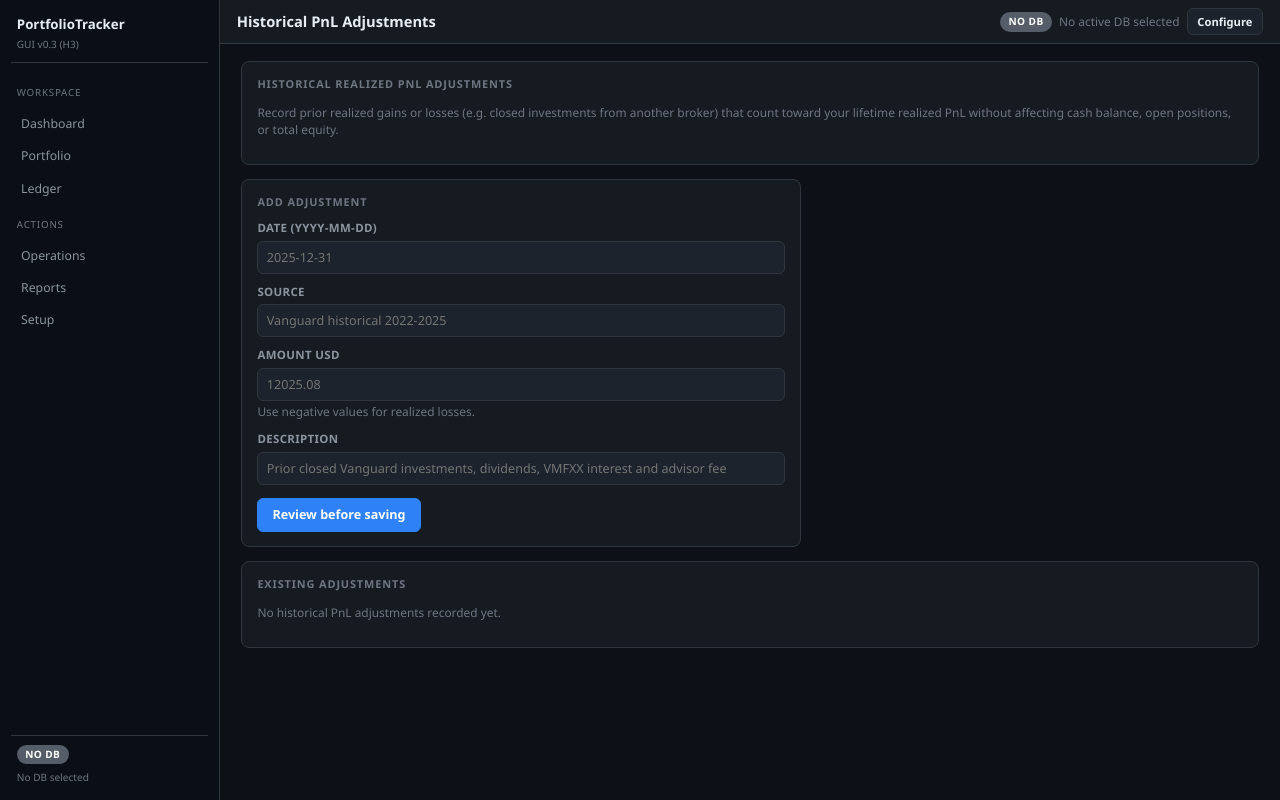
After one commit to jalexmunoz/PortfolioTracker, a Flask app: template gui/templates/historical_pnl.html in a window 1280 px wide. The commit adds this page. Run offline with Flask 3, Linux system fonts and the light colour scheme; the template is opened without the code that fills it, so the values that code supplies are empty.

Commit message:
B57: add historical realized PnL adjustments

```diff
--- a/gui/routes.py
+++ b/gui/routes.py
@@ -124,7 +124,11 @@ def _format_last_refresh(ts) -> str:
 
 
 def _compute_total_pnl(summary: dict) -> Decimal:
-    realized = Decimal(str(summary.get("total_realized_pnl", 0) or 0))
+    realized = Decimal(str(
+        summary.get("displayed_realized_pnl")
+        or summary.get("total_realized_pnl")
+        or 0
+    ))
     unrealized = Decimal(str(summary.get("total_unrealized_pnl", 0) or 0))
     return realized + unrealized
 
@@ -147,6 +151,7 @@ def _build_breakdown_rows(s):
 # B52 — Confirmation/review helpers for write operations
 # ---------------------------------------------------------------------------
 
+_HIST_PNL_FIELDS = ("adjustment_date", "source", "amount_usd", "description")
 _TRANSACTION_FIELDS = ("side", "account", "symbol", "tx_date", "qty", "price", "fee", "notes")
 _CDT_FIELDS = (
     "account", "symbol", "open_date", "maturity_date", "principal", "currency",
@@ -161,6 +166,40 @@ _CASH_FIELDS = ("account", "movement_date", "movement_type", "amount", "notes")
 
 def _raw_payload(form, fields):
     return {field: form.get(field, "") for field in fields}
+
+
+def _validate_hist_pnl_form(form):
+    """Parse + validate Add Historical PnL Adjustment form. Returns dict or raises ValueError."""
+    adjustment_date = form.get("adjustment_date", "").strip()
+    source = form.get("source", "").strip()
+    amount_str = form.get("amount_usd", "").strip()
+    description = form.get("description", "").strip() or None
+
+    if not adjustment_date:
+        raise ValueError("Date is required")
+    if not source:
+        raise ValueError("Source is required")
+    amount_usd = _parse_decimal(amount_str, "Amount USD")
+    return {
+        "adjustment_date": adjustment_date,
+        "source": source,
+        "amount_usd": amount_usd,
+        "description": description,
+    }
+
+
+def _summary_hist_pnl(parsed):
+    sign = "+" if parsed["amount_usd"] >= 0 else ""
+    return [
+        ("Date", parsed["adjustment_date"]),
+        ("Source", parsed["source"]),
+        ("Amount USD", f"{sign}{_format_money(parsed['amount_usd'])} USD"),
+        ("Description", parsed["description"] or "—"),
+        ("Affects cash", "No"),
+        ("Affects open positions", "No"),
+        ("Affects total equity", "No"),
+        ("Affects realized PnL", "Yes"),
+    ]
 
 
 def _validate_transaction_form(form):
@@ -1392,6 +1431,81 @@ def add_fund_movement():
 
 
 # ---------------------------------------------------------------------------
+# B57 — Historical Realized PnL Adjustments
+# ---------------------------------------------------------------------------
+
+@bp.route("/historical-pnl", methods=["GET", "POST"])
+def historical_pnl():
+    active = _require_active_db()
+    if active is None:
+        return redirect(url_for("gui.setup"))
+
+    if request.method == "POST":
+        confirmed = request.form.get("confirmed") == "1"
+        review_mode = request.form.get("review") == "1" and not confirmed
+
+        try:
+            parsed = _validate_hist_pnl_form(request.form)
+
+            if review_mode:
+                return render_template(
+                    "review_operation.html",
+                    active=active,
+                    active_section="reports",
+                    title="Review Historical PnL Adjustment",
+                    summary=_summary_hist_pnl(parsed),
+                    raw_payload=_raw_payload(request.form, _HIST_PNL_FIELDS),
+                    endpoint_url=url_for("gui.historical_pnl"),
+                    next_url=request.form.get("next_url", ""),
+                    warning=None,
+                )
+
+            backup_path, abort = _backup_before_write(
+                active, "add_historical_pnl_adjustment", "gui.historical_pnl",
+            )
+            if abort is not None:
+                return abort
+
+            db, resolver, _tx_svc, pnl_svc = _get_db_and_services(active)
+            try:
+                adj_id = pnl_svc.add_historical_realized_pnl_adjustment(
+                    adjustment_date=parsed["adjustment_date"],
+                    source=parsed["source"],
+                    description=parsed["description"],
+                    amount_usd=parsed["amount_usd"],
+                )
+                flash(
+                    f"OK: Historical PnL adjustment saved, id={adj_id}"
+                    f"{_backup_suffix(backup_path)}",
+                    "success",
+                )
+            finally:
+                db.close()
+
+        except ValueError as exc:
+            flash(str(exc), "error")
+
+        return _redirect_after_write("gui.historical_pnl")
+
+    db, _resolver, _tx_svc, pnl_svc = _get_db_and_services(active)
+    try:
+        adjustments = pnl_svc.list_historical_realized_pnl_adjustments()
+        total_adjustment = pnl_svc.sum_historical_realized_pnl_adjustments()
+    finally:
+        db.close()
+
+    return render_template(
+        "historical_pnl.html",
+        active=active,
+        active_section="reports",
+        adjustments=adjustments,
+        total_adjustment=total_adjustment,
+        next_url=url_for("gui.historical_pnl"),
+        format_money=_format_money,
+    )
+
+
+# ---------------------------------------------------------------------------
 # Read-only views
 # ---------------------------------------------------------------------------
 
--- /dev/null
+++ b/gui/templates/historical_pnl.html
@@ -0,0 +1,89 @@
+{% extends "base.html" %}
+
+{% block page_title %}Historical PnL Adjustments{% endblock %}
+
+{% block content %}
+
+<div class="panel">
+  <div class="panel-title">Historical Realized PnL Adjustments</div>
+  <p class="muted">
+    Record prior realized gains or losses (e.g. closed investments from another broker) that count toward
+    your lifetime realized PnL without affecting cash balance, open positions, or total equity.
+  </p>
+</div>
+
+{# ---- Add adjustment form ---- #}
+<div class="panel" style="max-width: 560px;">
+  <div class="panel-title">Add Adjustment</div>
+
+  <form method="post" action="{{ url_for('gui.historical_pnl') }}">
+    <input type="hidden" name="review" value="1">
+    <input type="hidden" name="next_url" value="{{ next_url }}">
+
+    <label for="adjustment_date">Date (YYYY-MM-DD)</label>
+    <input id="adjustment_date" name="adjustment_date" type="text" required
+           placeholder="2025-12-31">
+
+    <label for="source">Source</label>
+    <input id="source" name="source" type="text" required
+           placeholder="Vanguard historical 2022-2025">
+
+    <label for="amount_usd">Amount USD</label>
+    <input id="amount_usd" name="amount_usd" type="text" required
+           placeholder="12025.08">
+    <small class="muted">Use negative values for realized losses.</small>
+
+    <label for="description">Description</label>
+    <input id="description" name="description" type="text"
+           placeholder="Prior closed Vanguard investments, dividends, VMFXX interest and advisor fee">
+
+    <button type="submit">Review before saving</button>
+  </form>
+</div>
+
+{# ---- Existing adjustments ---- #}
+<div class="panel">
+  <div class="panel-title-row">
+    <span class="panel-title">Existing Adjustments</span>
+    {% if total_adjustment and total_adjustment != 0 %}
+      <span class="muted" style="font-size: 0.82rem;">
+        Total: <strong>{{ format_money(total_adjustment) }} USD</strong>
+      </span>
+    {% endif %}
+  </div>
+
+  {% if adjustments %}
+    <div class="table-wrap">
+      <table>
+        <thead>
+          <tr>
+            <th>ID</th>
+            <th>Date</th>
+            <th>Source</th>
+            <th>Description</th>
+            <th class="num">Amount USD</th>
+            <th>Recorded At</th>
+          </tr>
+        </thead>
+        <tbody>
+          {% for a in adjustments %}
+          <tr>
+            <td>{{ a.id }}</td>
+            <td>{{ a.adjustment_date }}</td>
+            <td>{{ a.source }}</td>
+            <td>{{ a.description or '—' }}</td>
+            <td class="num {{ 'value-pos' if a.amount_usd > 0 else 'value-neg' }}">
+              {{ format_money(a.amount_usd) }}
+            </td>
+            <td class="muted" style="font-size: 0.8rem;">{{ a.created_at }}</td>
+          </tr>
+          {% endfor %}
+        </tbody>
+      </table>
+    </div>
+  {% else %}
+    <p class="muted">No historical PnL adjustments recorded yet.</p>
+  {% endif %}
+</div>
+
+{% endblock %}
```
Also changed, not shown: cli.py (+15 -2 lines), core/database.py (+27 -0 lines), gui/templates/dashboard.html (+6 -2 lines), gui/templates/reports.html (+13 -2 lines), services/pnl_svc.py (+58 -0 lines), tests/test_historical_pnl.py (added, +362 -0 lines).
